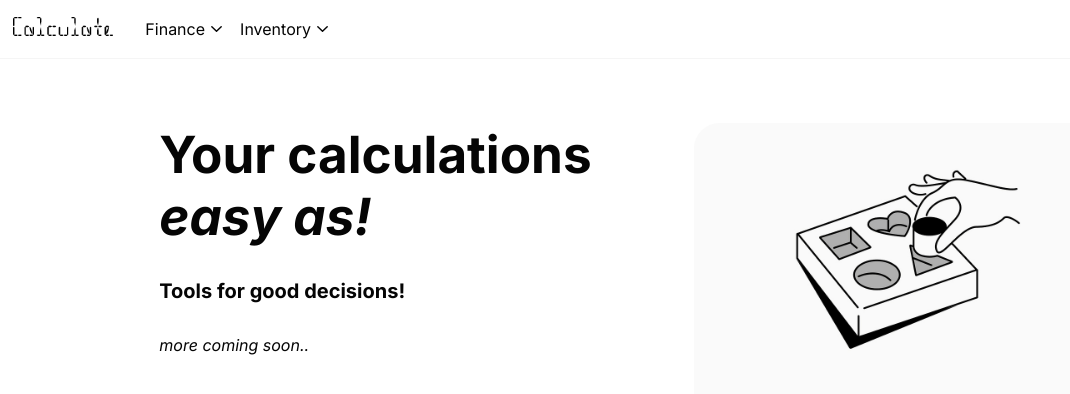
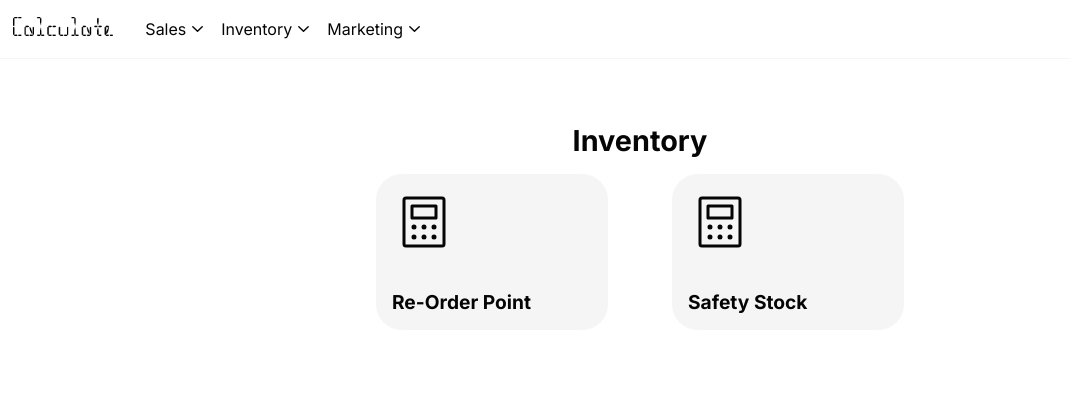
Before and after one commit to DeanBakerCode/calculate-app, a React (Vite) app: page /inventory in a window 1280 px wide. Before the commit this address led to /. Shown: the top 394 px of the page, without its empty margins (0-1070 px from the left). Built offline with nearby package versions, Linux system fonts and the light colour scheme.

Commit message:
Added new calc parameter 'url' to better navigate Added new Category 'Marketing' Added new Calculator to Marketing 'Cost per thousand'

```diff
--- a/src/App.jsx
+++ b/src/App.jsx
@@ -18,9 +18,9 @@ const appRouter = createBrowserRouter(
     createRoutesFromElements(
         <Route path="/" element={<Root />}>
             <Route path="/" element={<Home />} />
-            <Route path="/cat/:categoryPrm" element={<Category />} />
+            <Route path=":categoryPrm" element={<Category />} />
             <Route
-                path="cat/:categoryPrm/calc/:calculatorPrm"
+                path=":categoryPrm/:calculatorPrm"
                 element={<Calculator />}
             />
             <Route path="about" element={<About />} />
--- a/src/calculationData/atlas.js
+++ b/src/calculationData/atlas.js
@@ -1,17 +1,19 @@
 import { discountData, profitMarginData } from './sales/sales';
 import { reOrderPointData, safetyStockData } from './inventory/inventory';
+import { costPerThousand } from './marketing/marketing';
 
 class category {
     constructor(name) {
         this.categoryName = name;
-        this.to = '/cat/' + name;
+        this.to = '/' + name.toLowerCase();
         this.calculators = []; // category calculators
     }
+    // this method adds the calculator files to their category class
     addCalc(data) {
         const addCalculator = {
             calculatorName: data.title,
             category: this.categoryName,
-            to: this.to + '/calc/' + data.title,
+            to: this.to + '/' + data.url.toLowerCase(),
             img: '',
             data: data,
         };
@@ -19,31 +21,33 @@ class category {
     }
 }
 //- Category Sales
-const finance = new category('Finance');
-finance.addCalc(discountData);
-finance.addCalc(profitMarginData);
+const sales = new category('Sales');
+sales.addCalc(discountData);
+sales.addCalc(profitMarginData);
 
 //- Category Inventory
 const inventory = new category('Inventory');
 inventory.addCalc(reOrderPointData);
 inventory.addCalc(safetyStockData);
 
-//- Categories
-const atlas = [finance, inventory];
+//- Category Marketing
+const marketing = new category('Marketing');
+marketing.addCalc(costPerThousand);
+
+//- All Categories
+const atlas = [sales, inventory, marketing];
 
 export default atlas;
 
 const getcalculator = (categoryPrm, calculatorPrm) => {
     const category = getCategory(categoryPrm);
-    const calculator = category.calculators.find(
-        ({ calculatorName }) => calculatorName === calculatorPrm
+    const calculator = category.calculators.find(({ to }) =>
+        to.includes(calculatorPrm)
     );
     return calculator;
 };
 const getCategory = (categoryPrm) => {
-    const category = atlas.find(
-        ({ categoryName }) => categoryName === categoryPrm
-    );
+    const category = atlas.find(({ to }) => to.includes(categoryPrm));
     return category;
 };
 export { getCategory, getcalculator };
--- a/src/calculationData/inventory/re-orderPoint.js
+++ b/src/calculationData/inventory/re-orderPoint.js
@@ -1,5 +1,6 @@
 const reOrderPointData = {
     title: 'Re-Order Point', //  displaying title for this Calculator
+    url: 'reOrderPoint',
     description:
         "A Re-Order Point (ROP) is the level of inventory at which a business should place a new order to avoid running out of stock. It's also known as the reorder level or optimal reorder level", // displaying description for this calculator, usually from Wiki or Dictionary
     variables: {
--- a/src/calculationData/inventory/safetyStock.js
+++ b/src/calculationData/inventory/safetyStock.js
@@ -1,5 +1,6 @@
 const safetyStockData = {
     title: 'Safety Stock', //  displaying title for this Calculator
+    url: 'safetyStock',
     description:
         "Safety stock is extra inventory that a business keeps to reduce the risk of stockouts by serving as buffer against fluctuations in demand. It doesn't however garrentee not stocking out.", // displaying description for this calculator, usually from Wiki or Dictionary
     variables: {
--- /dev/null
+++ b/src/calculationData/marketing/costPerThousand.js
@@ -0,0 +1,55 @@
+const costPerThousand = {
+    title: 'Cost Per Thousand (CPM)', //  displaying title for this Calculator
+    url: 'costPerThousand',
+    description:
+        'In digital marketing, CPM refers to what an advertiser pays for 1,000 impressions of an advertisement on a web page. What is important about CPM marketing when it comes to digital marketing is understanding the meaning of an impression. An impression means the ad, as an element of a web page, loaded and received a view. This isn’t the same as a page view.', // displaying description for this calculator, usually from Wiki or Dictionary
+    consideration: '',
+    fact: "The 'M' in CPM, symbolises the roman numeral for Thousand",
+    variables: {
+        // collection of variables for this calculator
+        CO: {
+            name: 'Cost', //  displaying title for this variable
+            id: 'CO', // id of this variable eg: "OV" for Original Value
+            style: 'currency', // "decimal" "currency" "percent" "unit"
+            readOnly: false, // default value
+            required: false, // default value, must have to evaluate any other value
+            defaultMaxDecimalPlaces: 5, // default value
+            defaultMinDecimalPlaces: 0, // default value
+            value: '', // default value
+            dependencies: ['IM', 'CM'], // variables that can be used to solve
+            solve(IM, CM) {
+                this.value = IM * CM;
+            }, // method used to solve this.value
+        },
+        IM: {
+            name: 'Impressions', //  displaying title for this variable
+            id: 'IM', // id of this variable eg: "OV" for Original Value
+            style: 'decimal', // "decimal" "currency" "percent" "unit"
+            readOnly: false, // default value
+            required: false, // default value, must have to evaluate any other value
+            defaultMaxDecimalPlaces: 0, // default value
+            defaultMinDecimalPlaces: 0, // default value
+            value: '', // default value
+            dependencies: ['CO', 'CM'], // variables that can be used to solve
+            solve(CO, CM) {
+                this.value = CO / CM;
+            }, // method used to solve this.value
+        },
+        CM: {
+            name: 'CPM', //  displaying title for this variable
+            id: 'CM', // id of this variable eg: "OV" for Original Value
+            style: 'currency', // "decimal" "currency" "percent" "unit"
+            readOnly: false, // default value
+            required: false, // default value, must have to evaluate any other value
+            defaultMaxDecimalPlaces: 2, // default value
+            defaultMinDecimalPlaces: 0, // default value
+            value: '', // default value
+            dependencies: ['CO', 'IM'], // variables that can be used to solve
+            solve(CO, IM) {
+                this.value = CO / IM;
+            }, // method used to solve this.value
+        },
+    },
+    requiredVariableCount: 2, // default value
+};
+export default costPerThousand;
--- /dev/null
+++ b/src/calculationData/marketing/marketing.js
@@ -0,0 +1,3 @@
+import costPerThousand from './costPerThousand';
+
+export { costPerThousand };
--- a/src/calculationData/sales/discountData.js
+++ b/src/calculationData/sales/discountData.js
@@ -1,5 +1,6 @@
 const discountData = {
     title: 'Discount',
+    url: 'discount',
     requiredVariableCount: 2,
     description:
         'Discount is the reduction in the price of goods or services offered by shopkeepers at the marked price. This percentage of the rebate is usually offered to increase the sales or clear the old stock of goods. The List price or Marked price is the price of an article as declared by the seller or the manufacturer, without any price reduction. The selling price is the actual price at which an article is sold after any reduction or discounts in the list price. "Off", "Reduction" are some common terms used to describe discounts. It should be noted that a discount is always calculated on the Marked price (List price) of the article.',
--- a/src/calculationData/sales/profitMargin.js
+++ b/src/calculationData/sales/profitMargin.js
@@ -1,5 +1,6 @@
 const profitMarginData = {
     title: 'Profit Margin',
+    url: 'profitMargin',
     description:
         'Profit margin is a financial ratio that measures the percentage of profit earned by a company in relation to its revenue. Expressed as a percentage, it indicates how much profit the company makes for every dollar of revenue generated. Profit margin is important because this percentage provides a comprehensive picture of the operating efficiency of a business or an industry. All margin changes provide useful indicators for assessing growth potential, investment viability and the financial stability of a company relative to its competitors. Maintaining a healthy profit margin will help to ensure the financial success of a business, which will improve its ability to obtain loans.',
     variables: {
```
